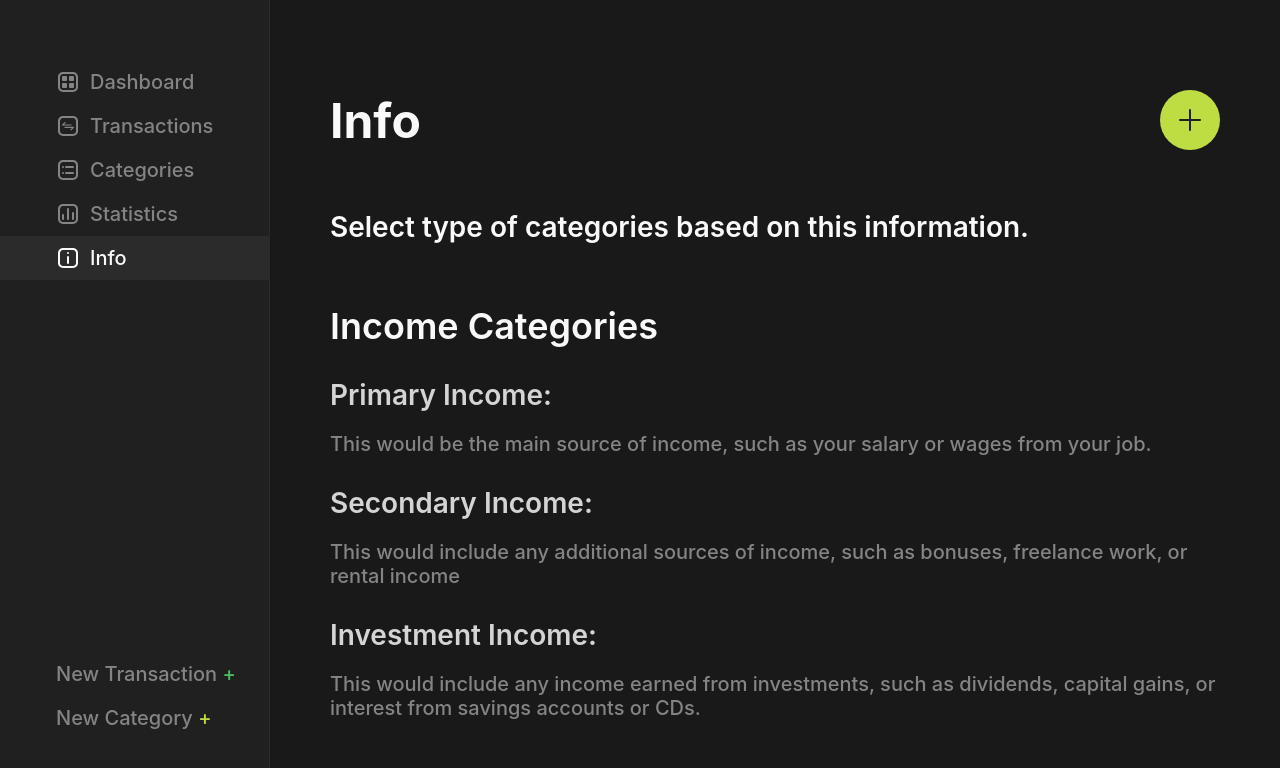
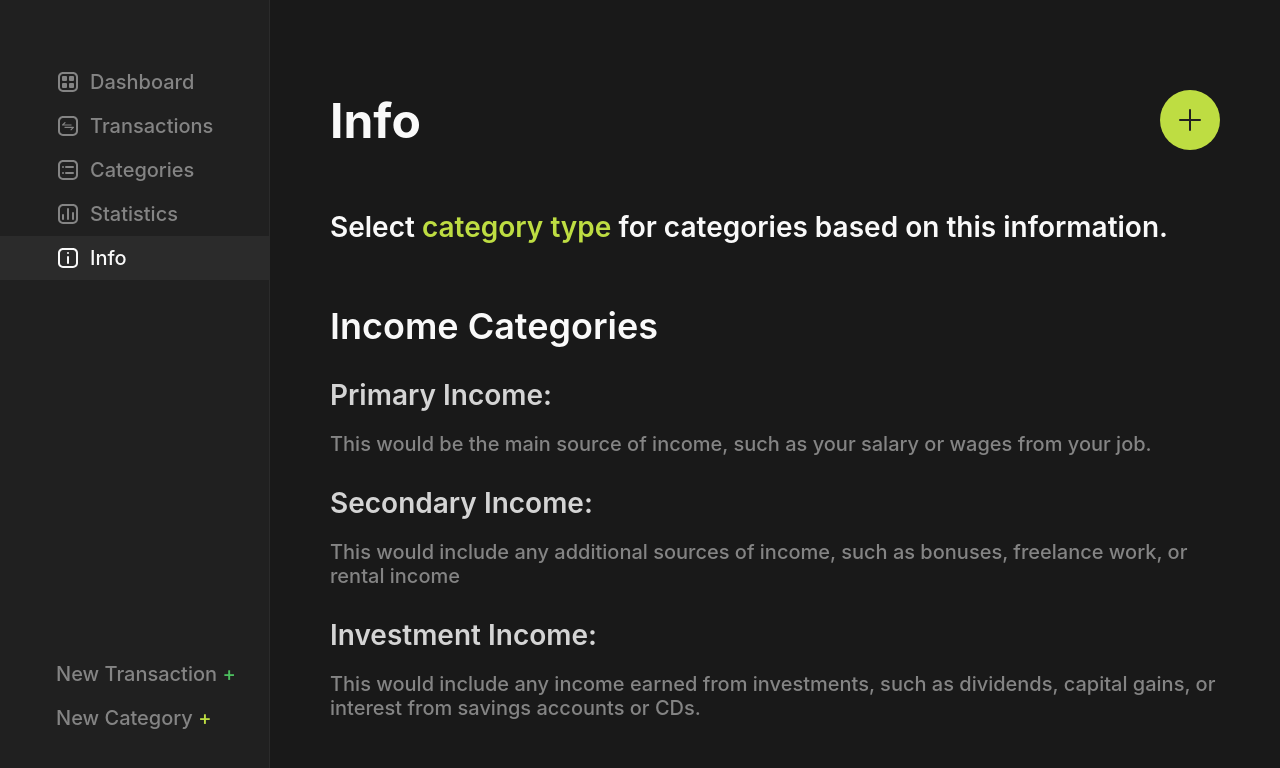
Before and after one commit to thanseehrahman/budget-user-testing, a React (Create React App) app: page /info in a window 1280 px wide. Shown: the top 768 px of the page. Built offline with nearby package versions, Linux system fonts and the light colour scheme; no server answers; the database is empty.

Commit message:
Minor changes

```diff
--- a/src/components/forms/AddCategoryForm.jsx
+++ b/src/components/forms/AddCategoryForm.jsx
@@ -104,10 +104,10 @@ function AddCategoryForm() {
           </Select>
         </Type>
         <Category>
-          <Label>Category</Label>
+          <Label>Category Type</Label>
           <Select onClick={() => setCategoryDropdown(!categoryDropdown)}>
             <CurrentOption>
-              {category === "" ? "Select Category" : category}
+              {category === "" ? "Select Category Type" : category}
             </CurrentOption>
             <DropDown src="/images/down.svg" />
             <Options style={categoryDropdown ? { display: "block" } : null}>
@@ -160,7 +160,7 @@ function AddCategoryForm() {
           </Select>
         </Category>
         <Note>
-          Don't know how to choose category? check out{" "}
+          Don't know how to choose category type? check out{" "}
           <Link
             to="/info"
             style={{ textDecoration: "underline", color: "#4c7dfc" }}
--- a/src/components/pages/Info.jsx
+++ b/src/components/pages/Info.jsx
@@ -13,7 +13,8 @@ function Info() {
         <AddButtonCircle add="category" />
       </Top>
       <Direction>
-        Select type of categories based on this information.
+        Select <Span>category type</Span> for categories based on this
+        information.
       </Direction>
       <Income>
         <SubHeading>Income Categories</SubHeading>
@@ -100,6 +101,10 @@ const Direction = styled.p`
   margin-bottom: 60px;
 `;
 
+const Span = styled.span`
+  color: #bedd42;
+`;
+
 const Income = styled.div`
   margin-bottom: 60px;
 `;
```
